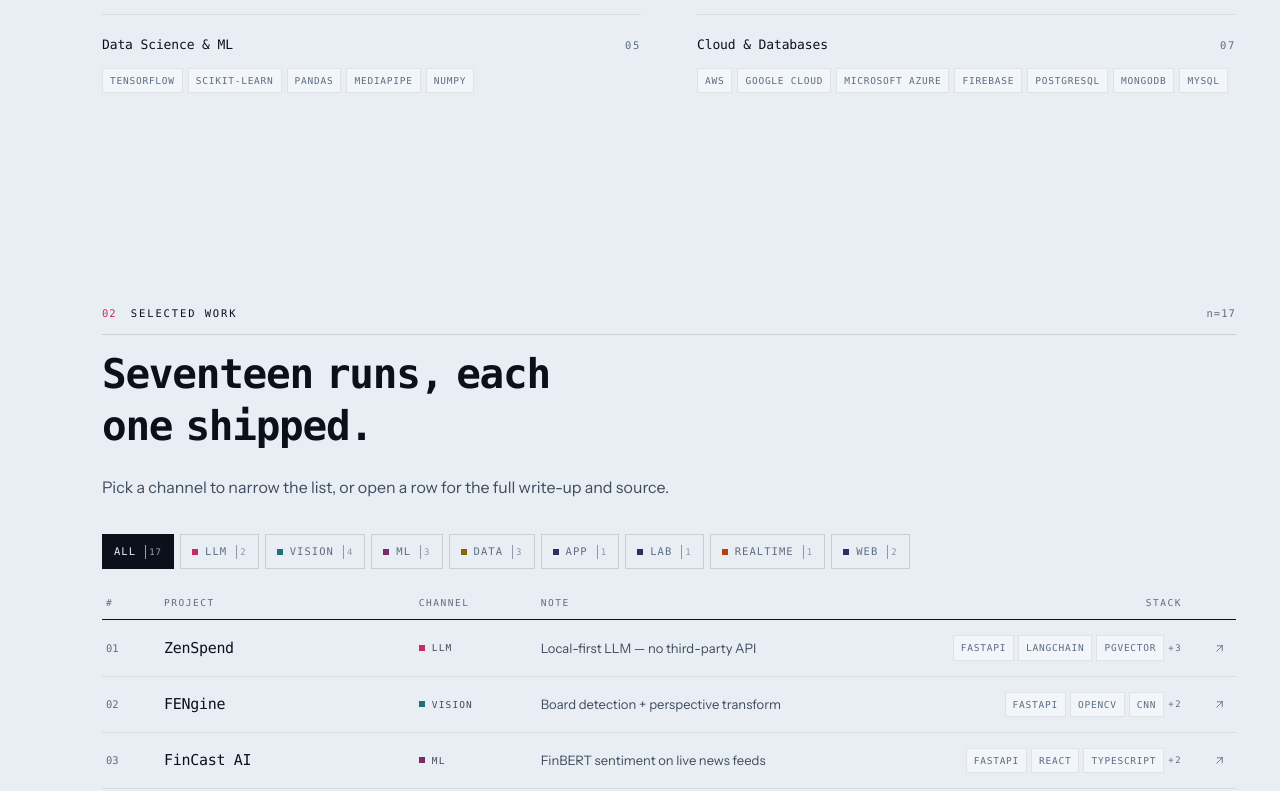
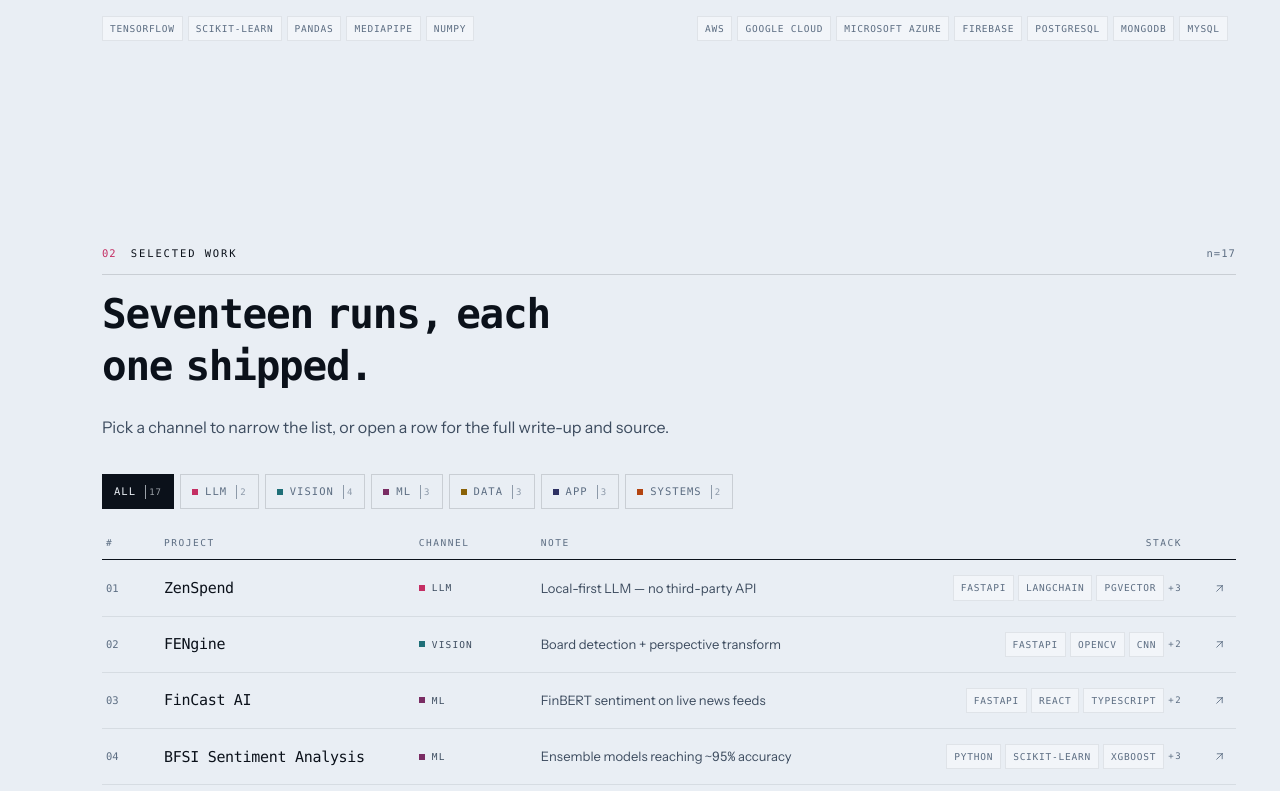
Before and after one commit to shreyuu/Portfolio, a React (Vite) app in the folder vibe-crafted/: page / in a window 1280 px wide. Shown: the part 1849-2640 px from the top of the page. Built offline with nearby package versions, Linux system fonts and the light colour scheme; a web font is replaced by a local one.

Commit message:
Update case study domains and adjust CSS variables for consistency

```diff
--- a/vibe-crafted/public/case-studies/bluesky-brand-intelligence.html
+++ b/vibe-crafted/public/case-studies/bluesky-brand-intelligence.html
@@ -26,7 +26,7 @@
     })();
   </script>
 </head>
-<body style="--cs-ch: var(--ch-realtime)">
+<body style="--cs-ch: var(--ch-systems)">
   <div class="cs-topbar">
     <div class="cs-topbar-inner">
       <a href="../index.html" class="cs-back"><span class="arr">←</span> Back to portfolio</a>
--- a/vibe-crafted/public/case-studies/brainfarts-and-benchmarks.html
+++ b/vibe-crafted/public/case-studies/brainfarts-and-benchmarks.html
@@ -26,7 +26,7 @@
     })();
   </script>
 </head>
-<body style="--cs-ch: var(--ch-backend)">
+<body style="--cs-ch: var(--ch-app)">
   <div class="cs-topbar">
     <div class="cs-topbar-inner">
       <a href="../index.html" class="cs-back"><span class="arr">←</span> Back to portfolio</a>
--- a/vibe-crafted/public/case-studies/case-study.css
+++ b/vibe-crafted/public/case-studies/case-study.css
@@ -33,12 +33,12 @@
   --accent:     var(--sig-2);
   --accent-ink: #ffffff;
 
-  --ch-backend:  #2e3163;
-  --ch-llm:      #c42e63;
-  --ch-vision:   #1f6f78;
-  --ch-ml:       #7a2c63;
-  --ch-data:     #8a6208;
-  --ch-realtime: #b34410;
+  --ch-vision:  #1f6f78;
+  --ch-ml:      #7a2c63;
+  --ch-data:    #8a6208;
+  --ch-llm:     #c42e63;
+  --ch-app:     #2e3163;
+  --ch-systems: #b34410;
 
   --display: "Martian Mono", ui-monospace, "SF Mono", Menlo, monospace;
   --sans:    "Instrument Sans", ui-sans-serif, -apple-system, "Helvetica Neue", Arial, sans-serif;
@@ -71,12 +71,12 @@ html[data-theme="dark"] {
   --accent:     var(--sig-2);
   --accent-ink: #0a0f16;
 
-  --ch-backend:  #7b82dd;
-  --ch-llm:      #ff5c8a;
-  --ch-vision:   #3fb6c2;
-  --ch-ml:       #c874d6;
-  --ch-data:     #ffc15e;
-  --ch-realtime: #ff8a4c;
+  --ch-vision:  #3fb6c2;
+  --ch-ml:      #c874d6;
+  --ch-data:    #ffc15e;
+  --ch-llm:     #ff5c8a;
+  --ch-app:     #7b82dd;
+  --ch-systems: #ff8a4c;
 }
 
 /* ── Base ───────────────────────────────────────────────────────────────── */
--- a/vibe-crafted/public/case-studies/djangochatify.html
+++ b/vibe-crafted/public/case-studies/djangochatify.html
@@ -26,7 +26,7 @@
     })();
   </script>
 </head>
-<body style="--cs-ch: var(--ch-realtime)">
+<body style="--cs-ch: var(--ch-systems)">
   <div class="cs-topbar">
     <div class="cs-topbar-inner">
       <a href="../index.html" class="cs-back"><span class="arr">←</span> Back to portfolio</a>
--- a/vibe-crafted/public/case-studies/statveil.html
+++ b/vibe-crafted/public/case-studies/statveil.html
@@ -26,7 +26,7 @@
     })();
   </script>
 </head>
-<body style="--cs-ch: var(--ch-backend)">
+<body style="--cs-ch: var(--ch-app)">
   <div class="cs-topbar">
     <div class="cs-topbar-inner">
       <a href="../index.html" class="cs-back"><span class="arr">←</span> Back to portfolio</a>
--- a/vibe-crafted/src/data/portfolio.jsx
+++ b/vibe-crafted/src/data/portfolio.jsx
@@ -276,7 +276,7 @@ export const PORTFOLIO = {
     {
       n: "10",
       title: "Brainfarts & Benchmarks",
-      domain: "Lab",
+      domain: "Systems",
       blurb:
         "A public playground of curiosity-driven coding experiments — micro-benchmarks, 'why is this faster?' probes, and one-off scripts that exist purely because the question wouldn't go away.",
       highlights: [
@@ -311,7 +311,7 @@ export const PORTFOLIO = {
     {
       n: "13",
       title: "DjangoChatify",
-      domain: "Realtime",
+      domain: "Systems",
       blurb:
         "Real-time WebSocket chat app — channels, rooms, presence, containerised.",
       stack: ["Django Channels", "React", "WebSockets", "Postgres", "Docker"],
@@ -341,7 +341,7 @@ export const PORTFOLIO = {
     {
       n: "16",
       title: "Expense Analytics",
-      domain: "Web",
+      domain: "App",
       blurb:
         "Minimal expense tracker with a MERN-stack core and a focus on usable charts.",
       stack: ["React", "Express", "MongoDB", "Tailwind"],
@@ -351,7 +351,7 @@ export const PORTFOLIO = {
     {
       n: "17",
       title: "TempTracker",
-      domain: "Web",
+      domain: "App",
       blurb:
         "Current-temperature web app backed by OpenWeatherMap.",
       stack: ["Django", "React", "Tailwind", "OWM"],
--- a/vibe-crafted/src/sections/about.jsx
+++ b/vibe-crafted/src/sections/about.jsx
@@ -1,4 +1,4 @@
-// Profile + toolkit inventory
+// Profile + toolkit
 
 import React from "react";
 import { PORTFOLIO } from "../data/portfolio.jsx";
@@ -14,7 +14,7 @@ export function About() {
         <SectionHeader
           index="01"
           label="Profile"
-          n="Nottingham, UK"
+          n={p.location}
           title="An engineer who ships the measurement, not just the model."
         />
 
@@ -47,7 +47,7 @@ export function About() {
           </Reveal>
 
           {/* Standing conditions — the facts a hiring manager checks first,
-              pulled out of the prose so they can be read in three seconds. */}
+              lifted out of the prose so they read in three seconds. */}
           <Reveal delay={120}>
             <dl className="about__spec">
               {[
@@ -55,7 +55,6 @@ export function About() {
                 ["Available", "September 2026"],
                 ["Based", p.location],
                 ["Reading", "MSc Business Analytics, Nottingham"],
-                ["Focus", "Backends · applied ML · analytics"],
               ].map(([k, v]) => (
                 <div className="about__spec-row" key={k}>
                   <dt className="lbl">{k}</dt>
@@ -69,7 +68,7 @@ export function About() {
         {/* Toolkit */}
         <div className="about__tk">
           <Reveal>
-            <div className="sect-meta" style={{ marginBottom: 24 }}>
+            <div className="sect-meta">
               <span className="sect-meta__idx">01.2</span>
               <span className="sect-meta__name">Toolkit</span>
               <span className="sect-meta__n">n={toolCount}</span>
@@ -97,7 +96,7 @@ export function About() {
       </div>
 
       <style>{`
-        .about { padding: var(--section-pad) 0 72px; }
+        .about { padding: var(--section-pad) 0 var(--section-end); }
 
         .about__body {
           display: grid;
@@ -124,10 +123,9 @@ export function About() {
           display: flex;
           gap: 22px;
           flex-wrap: wrap;
-          margin-top: 28px;
+          margin-top: 26px;
         }
 
-        /* Spec block — a plate of standing facts */
         .about__spec {
           margin: 0;
           border-top: 1px solid var(--rule);
@@ -151,12 +149,15 @@ export function About() {
           color: var(--ink);
         }
 
-        .about__tk { margin-top: 96px; }
+        /* ── Toolkit ──────────────────────────────────────────────────── */
+
+        .about__tk { margin-top: 72px; }
 
         .tk-grid {
           display: grid;
           grid-template-columns: repeat(2, minmax(0, 1fr));
           gap: 0 56px;
+          margin-top: 6px;
         }
 
         .tk-cat {
@@ -187,9 +188,14 @@ export function About() {
         }
 
         @media (max-width: 940px) {
-          .about__body { grid-template-columns: 1fr; gap: 36px; }
+          .about__body { grid-template-columns: 1fr; gap: 34px; }
           .tk-grid { grid-template-columns: 1fr; gap: 0; }
         }
+
+        @media (max-width: 620px) {
+          .tk-grid { grid-template-columns: 1fr; gap: 0; }
+        }
+
       `}</style>
     </section>
   );
--- a/vibe-crafted/src/sections/contact.jsx
+++ b/vibe-crafted/src/sections/contact.jsx
@@ -113,7 +113,6 @@ response_time: ~24h`}
         .out {
           padding: var(--section-pad) 0 40px;
           border-top: 1px solid var(--rule);
-          margin-top: 48px;
           background: var(--bg-raised);
         }
 
--- a/vibe-crafted/src/sections/experience.jsx
+++ b/vibe-crafted/src/sections/experience.jsx
@@ -105,7 +105,7 @@ export function ExperienceSection() {
       </div>
 
       <style>{`
-        .traj { padding: var(--section-pad) 0 80px; }
+        .traj { padding: var(--section-pad) 0 var(--section-end); }
 
         .traj__grid {
           display: grid;
--- a/vibe-crafted/src/sections/hero.jsx
+++ b/vibe-crafted/src/sections/hero.jsx
@@ -92,7 +92,7 @@ export function Hero() {
 
       <style>{`
         .hero {
-          padding: 132px 0 72px;
+          padding: 132px 0 var(--section-end);
           position: relative;
         }
 
--- a/vibe-crafted/src/sections/projects.jsx
+++ b/vibe-crafted/src/sections/projects.jsx
@@ -10,14 +10,12 @@ import { PORTFOLIO } from "../data/portfolio.jsx";
 import { SectionHeader, ArrowUpRight } from "../components/primitives.jsx";
 
 const CHANNEL_TONE = {
-  LLM: "var(--ch-llm)",
-  Vision: "var(--ch-vision)",
-  ML: "var(--ch-ml)",
-  Data: "var(--ch-data)",
-  Realtime: "var(--ch-realtime)",
-  Web: "var(--ch-backend)",
-  App: "var(--ch-backend)",
-  Lab: "var(--ch-backend)",
+  Vision:  "var(--ch-vision)",
+  ML:      "var(--ch-ml)",
+  Data:    "var(--ch-data)",
+  LLM:     "var(--ch-llm)",
+  App:     "var(--ch-app)",
+  Systems: "var(--ch-systems)",
 };
 
 const tone = (d) => CHANNEL_TONE[d] || "var(--ink-mute)";
@@ -26,7 +24,9 @@ const tone = (d) => CHANNEL_TONE[d] || "var(--ink-mute)";
 function note(p) {
   if (p.highlights && p.highlights.length) return p.highlights[0];
   const first = p.blurb.split(". ")[0];
-  return first.length > 92 ? first.slice(0, 89) + "…" : first;
+  if (first.length <= 92) return first;
+  const cut = first.slice(0, 89);
+  return cut.slice(0, cut.lastIndexOf(" ")) + "…";
 }
 
 /* ── Detail drawer ───────────────────────────────────────────────────────── */
@@ -347,7 +347,7 @@ export function Projects({ onOpenProject }) {
       </div>
 
       <style>{`
-        .work { padding: var(--section-pad) 0 80px; }
+        .work { padding: var(--section-pad) 0 var(--section-end); }
 
         .work__filters {
           display: flex;
--- a/vibe-crafted/src/styles/globals.css
+++ b/vibe-crafted/src/styles/globals.css
@@ -32,13 +32,14 @@
   --accent:     var(--sig-2);
   --accent-ink: #ffffff;
 
-  /* Domain channels — one per project class, drawn from the same ramp */
-  --ch-backend:  #2e3163;
-  --ch-llm:      #c42e63;
-  --ch-vision:   #1f6f78;
-  --ch-ml:       #7a2c63;
-  --ch-data:     #8a6208;
-  --ch-realtime: #b34410;
+  /* Domain channels — one per project class, six distinct tones so the
+     swatch alone identifies a channel. All clear 4.5:1 on --bg. */
+  --ch-vision:  #1f6f78;
+  --ch-ml:      #7a2c63;
+  --ch-data:    #8a6208;
+  --ch-llm:     #c42e63;
+  --ch-app:     #2e3163;
+  --ch-systems: #b34410;
 
   /* Type ramp — anchored to a 16px base, tightened at the top for mono */
   --t-display: clamp(50px, 12.5vw, 168px);
@@ -58,6 +59,7 @@
   --mono:    "Martian Mono", ui-monospace, "SF Mono", Menlo, monospace;
 
   --section-pad: 112px;
+  --section-end: 64px;
   --spine-w: 78px;
 
   --ease: cubic-bezier(.2, .7, .2, 1);
@@ -86,12 +88,12 @@ html[data-theme="dark"] {
   --accent:     var(--sig-2);
   --accent-ink: #0a0f16;
 
-  --ch-backend:  #7b82dd;
-  --ch-llm:      #ff5c8a;
-  --ch-vision:   #3fb6c2;
-  --ch-ml:       #c874d6;
-  --ch-data:     #ffc15e;
-  --ch-realtime: #ff8a4c;
+  --ch-vision:  #3fb6c2;
+  --ch-ml:      #c874d6;
+  --ch-data:    #ffc15e;
+  --ch-llm:     #ff5c8a;
+  --ch-app:     #7b82dd;
+  --ch-systems: #ff8a4c;
 }
 
 /* Colour-only cross-fade on theme change — never layout */
@@ -107,7 +109,7 @@ html.theme-transition * {
 }
 
 @media (max-width: 720px) {
-  :root { --section-pad: 72px; }
+  :root { --section-pad: 72px; --section-end: 44px; }
 }
 
 /* ==========================================================================
```
